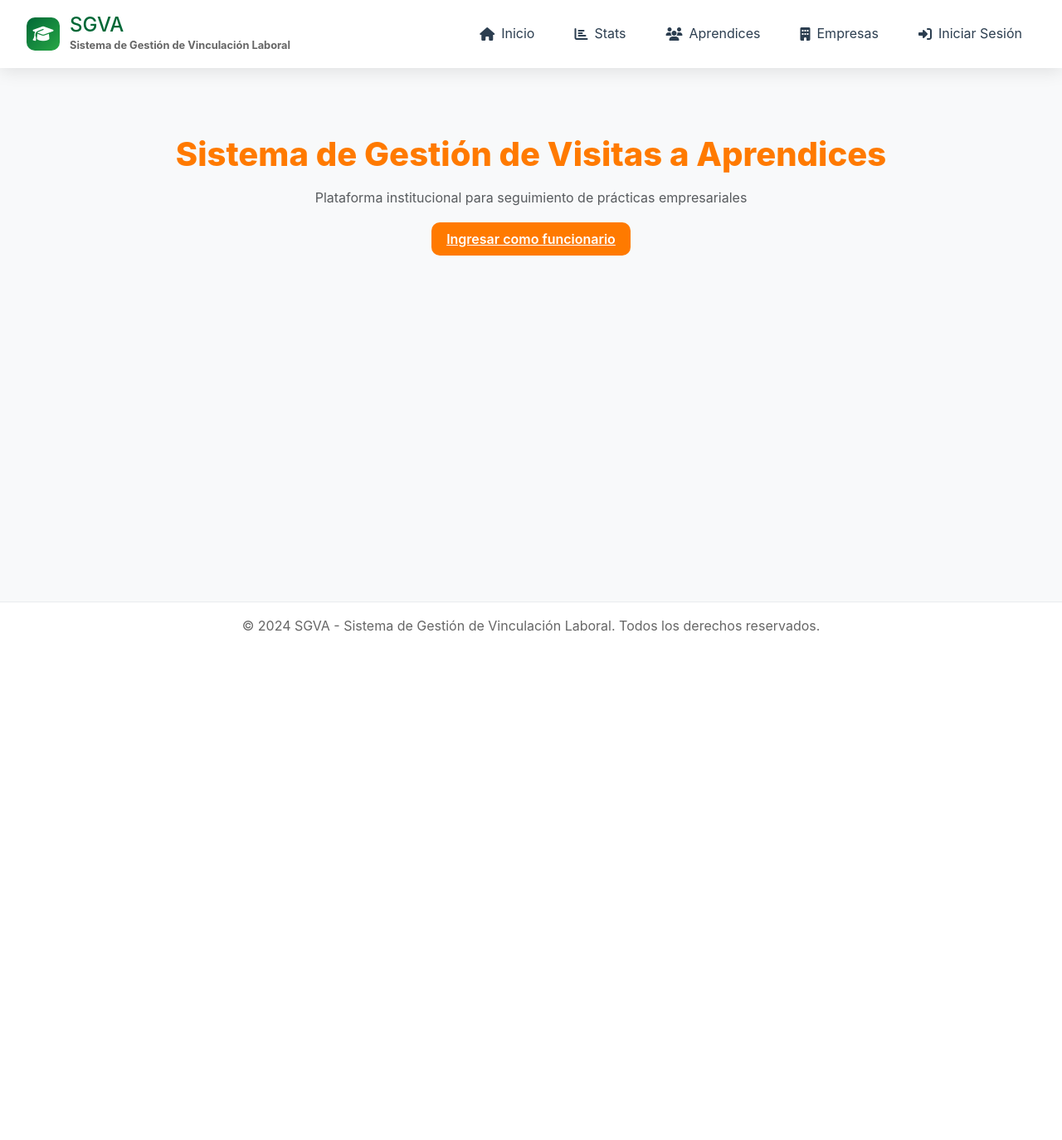
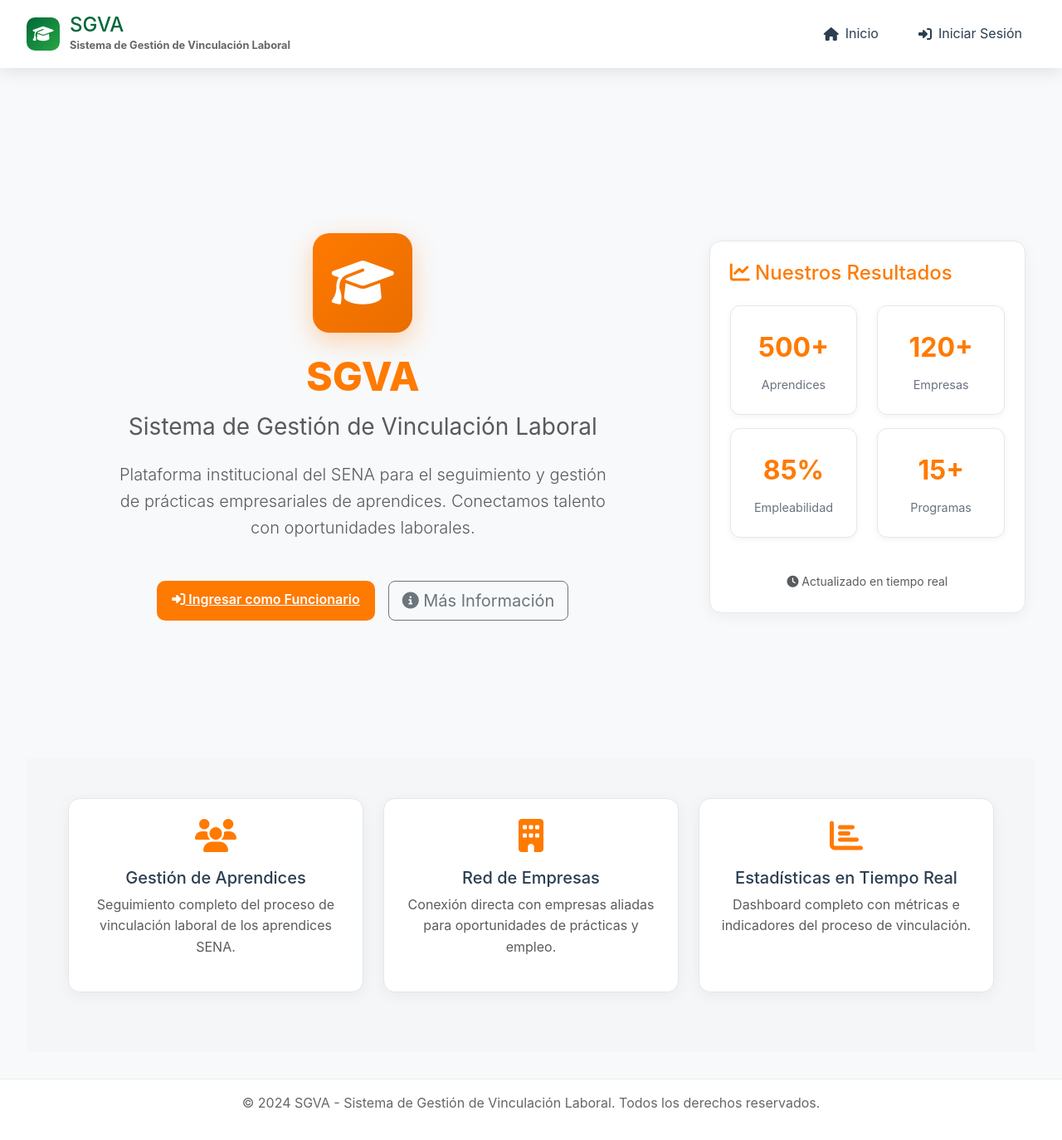
Before and after one commit to davidsn27/sgva, a Django app: template plataforma/templates/plataforma/home.html in a window 1280 px wide. Shown: the whole page at 83% size. Before the commit the page ends 761 px from the top, so only its background shows below. Run offline with Django 5.2, Linux system fonts and the light colour scheme; the template is opened without the code that fills it, so the values that code supplies are empty.

Commit message:
Design: Complete visual and logic overhaul for home page and navigation

```diff
--- a/plataforma/templates/plataforma/base.html
+++ b/plataforma/templates/plataforma/base.html
@@ -174,7 +174,7 @@
 </head>
 <body>
     <header>
-        <a href="{% url 'inicio' %}" class="logo">
+        <a href="{% url 'home' %}" class="logo">
             <div class="logo-icon">
                 <i class="fas fa-graduation-cap"></i>
             </div>
@@ -185,11 +185,12 @@
         </a>
 
         <nav>
-            <a href="{% url 'inicio' %}"><i class="fas fa-home"></i> Inicio</a>
-            <a href="{% url 'dashboard_estadisticas' %}"><i class="fas fa-chart-bar"></i> Stats</a>
-            <a href="{% url 'lista_aprendices' %}"><i class="fas fa-users"></i> Aprendices</a>
-            <a href="{% url 'lista_empresas' %}"><i class="fas fa-building"></i> Empresas</a>
             {% if user.is_authenticated %}
+                <a href="{% url 'home' %}"><i class="fas fa-home"></i> Inicio</a>
+                <a href="{% url 'inicio' %}"><i class="fas fa-tachometer-alt"></i> Panel</a>
+                <a href="{% url 'dashboard_estadisticas' %}"><i class="fas fa-chart-bar"></i> Stats</a>
+                <a href="{% url 'lista_aprendices' %}"><i class="fas fa-users"></i> Aprendices</a>
+                <a href="{% url 'lista_empresas' %}"><i class="fas fa-building"></i> Empresas</a>
                 <div class="user-menu">
                     <button class="user-menu-toggle">
                         <i class="fas fa-user"></i>
@@ -202,6 +203,7 @@
                     </div>
                 </div>
             {% else %}
+                <a href="{% url 'home' %}"><i class="fas fa-home"></i> Inicio</a>
                 <a href="{% url 'login' %}"><i class="fas fa-sign-in-alt"></i> Iniciar Sesión</a>
             {% endif %}
         </nav>
--- a/plataforma/templates/plataforma/home.html
+++ b/plataforma/templates/plataforma/home.html
@@ -3,19 +3,128 @@
 {% block title %}SGVA - Sistema de Gestión de Vinculación Laboral{% endblock %}
 
 {% block content %}
-<div class="text-center mt-5">
-    <h1 style="color:var(--sgva-primary); font-weight:800;">
-        Sistema de Gestión de Visitas a Aprendices
-    </h1>
+<div class="container-fluid">
+    <div class="row min-vh-100">
+        <!-- Sección Principal -->
+        <div class="col-lg-8 d-flex align-items-center justify-content-center">
+            <div class="text-center">
+                <!-- Logo Grande -->
+                <div class="mb-4">
+                    <div style="width: 120px; height: 120px; background: linear-gradient(135deg, var(--sgva-primary), #e96d00); border-radius: 20px; display: flex; align-items: center; justify-content: center; margin: 0 auto; box-shadow: 0 10px 30px rgba(255, 122, 0, 0.3);">
+                        <i class="fas fa-graduation-cap" style="font-size: 60px; color: white;"></i>
+                    </div>
+                </div>
 
-    <p class="mt-3 text-muted">
-        Plataforma institucional para seguimiento de prácticas empresariales
-    </p>
+                <!-- Título Principal -->
+                <h1 style="color: var(--sgva-primary); font-weight: 800; font-size: 3rem; margin-bottom: 1rem;">
+                    SGVA
+                </h1>
 
-    <div class="mt-4">
-        <a href="{% url 'login' %}" class="btn-sgva">
-            Ingresar como funcionario
-        </a>
+                <h2 class="h3 text-muted mb-4" style="font-weight: 400;">
+                    Sistema de Gestión de Vinculación Laboral
+                </h2>
+
+                <p class="lead text-muted mb-5" style="max-width: 600px; margin: 0 auto;">
+                    Plataforma institucional del SENA para el seguimiento y gestión de prácticas empresariales de aprendices.
+                    Conectamos talento con oportunidades laborales.
+                </p>
+
+                <!-- Botones de Acción -->
+                <div class="d-flex gap-3 justify-content-center flex-wrap">
+                    {% if user.is_authenticated %}
+                        <a href="{% url 'inicio' %}" class="btn-sgva btn-lg">
+                            <i class="fas fa-tachometer-alt"></i> Ir al Panel
+                        </a>
+                    {% else %}
+                        <a href="{% url 'login' %}" class="btn-sgva btn-lg">
+                            <i class="fas fa-sign-in-alt"></i> Ingresar como Funcionario
+                        </a>
+                        <a href="#" class="btn btn-outline-secondary btn-lg">
+                            <i class="fas fa-info-circle"></i> Más Información
+                        </a>
+                    {% endif %}
+                </div>
+            </div>
+        </div>
+
+        <!-- Sección de Estadísticas -->
+        <div class="col-lg-4 d-flex align-items-center">
+            <div class="w-100">
+                <div class="card-modern p-4">
+                    <h4 class="mb-4" style="color: var(--sgva-primary);">
+                        <i class="fas fa-chart-line"></i> Nuestros Resultados
+                    </h4>
+
+                    <div class="row text-center">
+                        <div class="col-6 mb-3">
+                            <div class="stat-card-sgva">
+                                <div class="stat-number-sgva">500+</div>
+                                <div class="stat-label-sgva">Aprendices</div>
+                            </div>
+                        </div>
+                        <div class="col-6 mb-3">
+                            <div class="stat-card-sgva">
+                                <div class="stat-number-sgva">120+</div>
+                                <div class="stat-label-sgva">Empresas</div>
+                            </div>
+                        </div>
+                        <div class="col-6 mb-3">
+                            <div class="stat-card-sgva">
+                                <div class="stat-number-sgva">85%</div>
+                                <div class="stat-label-sgva">Empleabilidad</div>
+                            </div>
+                        </div>
+                        <div class="col-6 mb-3">
+                            <div class="stat-card-sgva">
+                                <div class="stat-number-sgva">15+</div>
+                                <div class="stat-label-sgva">Programas</div>
+                            </div>
+                        </div>
+                    </div>
+
+                    <div class="text-center mt-4">
+                        <small class="text-muted">
+                            <i class="fas fa-clock"></i> Actualizado en tiempo real
+                        </small>
+                    </div>
+                </div>
+            </div>
+        </div>
+    </div>
+</div>
+
+<!-- Sección de Características -->
+<div class="container-fluid py-5" style="background: var(--sgva-bg);">
+    <div class="container">
+        <div class="row">
+            <div class="col-md-4 mb-4">
+                <div class="card-modern p-4 text-center h-100">
+                    <div class="mb-3">
+                        <i class="fas fa-users" style="font-size: 2.5rem; color: var(--sgva-primary);"></i>
+                    </div>
+                    <h5>Gestión de Aprendices</h5>
+                    <p class="text-muted">Seguimiento completo del proceso de vinculación laboral de los aprendices SENA.</p>
+                </div>
+            </div>
+            <div class="col-md-4 mb-4">
+                <div class="card-modern p-4 text-center h-100">
+                    <div class="mb-3">
+                        <i class="fas fa-building" style="font-size: 2.5rem; color: var(--sgva-primary);"></i>
+                    </div>
+                    <h5>Red de Empresas</h5>
+                    <p class="text-muted">Conexión directa con empresas aliadas para oportunidades de prácticas y empleo.</p>
+                </div>
+            </div>
+            <div class="col-md-4 mb-4">
+                <div class="card-modern p-4 text-center h-100">
+                    <div class="mb-3">
+                        <i class="fas fa-chart-bar" style="font-size: 2.5rem; color: var(--sgva-primary);"></i>
+                    </div>
+                    <h5>Estadísticas en Tiempo Real</h5>
+                    <p class="text-muted">Dashboard completo con métricas e indicadores del proceso de vinculación.</p>
+                </div>
+            </div>
+        </div>
     </div>
 </div>
 {% endblock %}
--- a/plataforma/views.py
+++ b/plataforma/views.py
@@ -635,7 +635,7 @@
             except:
                 pass
 
-            return redirect("inicio")
+            return redirect("inicio")  # Ahora apunta a /panel/
         else:
             messages.error(request, "Usuario o contrasena invalidos")
             return render(request, "plataforma/login.html")
```
